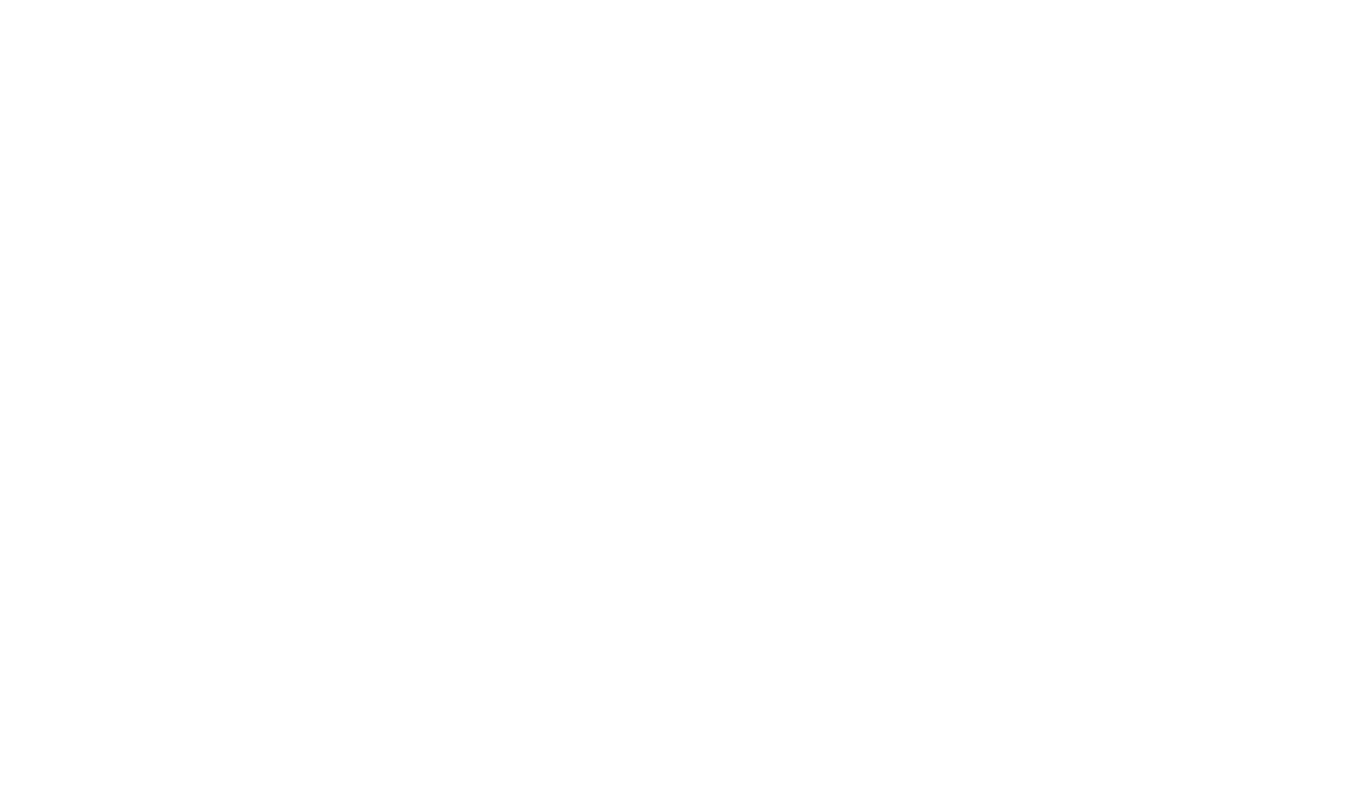
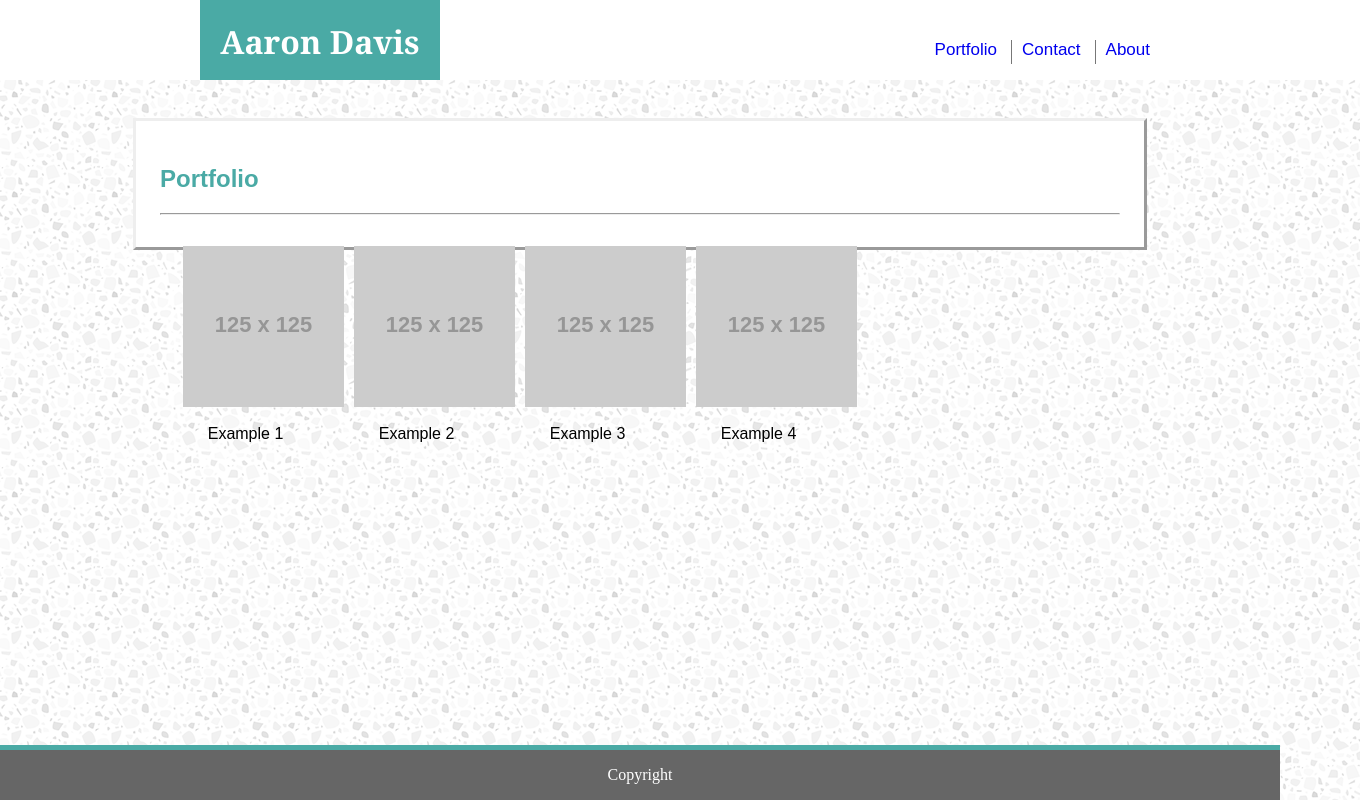
Before and after one commit to aaronrd83/Basic-Portfolio, a plain HTML site: page portfolio.html in a window 1280 px wide. Shown: the whole page, 1360 px wide, since content can reach past the window. Drawn offline with Linux system fonts and the light colour scheme; placeholder pictures from the web are drawn by us.

Commit message:
homework upload

```diff
--- a/assets/css/style.css
+++ b/assets/css/style.css
@@ -0,0 +1,171 @@
+body {
+    background-image: url(../images/light-grey-terrazzo.png);
+    margin: 0%;
+}
+
+.margin {
+    width: 960px;
+    margin: auto;
+    clear: both;
+}
+
+header {
+    background: #ffffff;
+    top: 0px;
+    margin-bottom: 20px;
+    padding: 40px;
+    width: 100%;
+}
+
+.container {
+    margin: 0 auto 0 auto;
+}
+
+#content {
+    width: 960px;
+    background: white;
+    padding: 24px;
+    font-family: Arial, Helvetica, sans-serif;
+    border-style: outset;
+    margin: auto;
+}
+
+h1 {
+    float: left;
+    padding: 20px 0px;
+    background: #4aaaa5;
+    color: white;
+    position: fixed;
+    text-align: center;
+    margin: 0;
+    top: 0;
+    width: 240px;
+    height: 40px;
+    clear: both;
+    font-family: 'Georgia', Times, 'Times New Roman', serif;
+}
+
+h2 {
+    color: #4aaaa5;
+}
+.clearfix {
+    clear: initial;
+}
+
+img {
+    float: left;
+    padding: 18px
+
+}
+
+ul {
+    list-style: none;
+    float: right;
+    margin: 0;
+
+
+}
+
+.topnav li {
+    /* float: right; */
+    color: #777777;
+    height: 24px;
+    padding: 0px 10px;
+    border-left: 1px solid #777777;
+    text-align: center;
+    font-family: Arial, Helvetica, sans-serif;
+    font-size: 17px;
+    text-decoration: none;
+    display: inline-block;
+    clear: both;
+    margin: 0;
+}
+
+li:last-child {
+    border-right: none;
+}
+
+li:first-child {
+    border-left: none;
+}
+
+li:hover {
+    background-color: #CCCCCC
+
+}
+
+.footer {
+    position: fixed;
+    left: 0;
+    bottom: 0;
+    width: 100%;
+    background-color: #666666;
+    color: white;
+    text-align: center;
+    height: 50px;
+    margin-top: 10px;
+    border-top: 5px solid #4aaaa5;
+}
+
+input[type=text], select, textarea {
+    width: 960px; /* Full width */
+    padding: 12px; /* Some padding */
+    border: 1px solid #ccc; /* Gray border */
+    border-radius: 4px; /* Rounded borders */
+    box-sizing: border-box; /* Make sure that padding and width stays in place */
+    margin-top: 6px; /* Add a top margin */
+    margin-bottom: 16px; /* Bottom margin */
+    resize: vertical; /* Allow the user to vertically resize the textarea (not horizontally) */
+}
+
+input[type=submit] {
+    background-color: #4aaaa5;
+    color: white;
+    padding: 12px 20px;
+    border: none;
+    border-radius: 4px;
+    cursor: pointer;
+}
+
+.box-4, .box-5 {
+    float: left;
+    overflow: hidden;
+}
+
+.box {
+    height: 150px;
+    width: 150px;
+}
+
+a:link {
+    text-decoration: none;
+}
+
+a:visited {
+    text-decoration: none;
+}
+
+a:hover {
+    text-decoration: underline;
+}
+
+a:active {
+    text-decoration: underline;
+}
+
+
+div.gallery {
+    margin: 5px;
+    float: left;
+
+}
+
+div.gallery img {
+    width: 100%;
+    height: auto;
+}
+
+div.desc {
+    padding: 15px;
+    text-align: center;
+}
--- a/portfolio.html
+++ b/portfolio.html
@@ -3,3 +3,63 @@
 
 <head>
   <meta charset="UTF-8">
+  <title>Portfolio</title>
+  <link rel="stylesheet" type="text/css" href="assets/css/style.css">
+</head>
+
+<body>
+ <div class="container">
+    <header>
+      <div class="margin">
+      <h1>Aaron Davis</h1>
+
+      <div class="topnav">
+        <ul>
+          <li><a class="active" href="#portfolio">Portfolio</a></li>
+          <li><a href="#contact">Contact</a></li>
+          <li><a href="#about">About</a></li>
+        </ul>
+      </div>
+      </div>
+    </header>
+<br>
+<div id="content">
+  <section class="clearfix">
+  <h2>Portfolio</h2>
+  <hr >
+  <div class="gallery">
+      <a target="_blank" href="#">
+        <img src="http://via.placeholder.com/125x125" alt="Fjords">
+      </a>
+      <div class="desc">Example 1</div>
+    </div>
+
+    <div class="gallery">
+      <a target="_blank" href="#">
+        <img src="http://via.placeholder.com/125x125" alt="Forest">
+      </a>
+      <div class="desc">Example 2</div>
+    </div>
+
+    <div class="gallery">
+      <a target="_blank" href="#">
+        <img src="http://via.placeholder.com/125x125" alt="Northern Lights">
+      </a>
+      <div class="desc">Example 3</div>
+    </div>
+
+    <div class="gallery">
+      <a target="_blank" href="#">
+        <img src="http://via.placeholder.com/125x125" alt="Mountains">
+      </a>
+      <div class="desc">Example 4</div>
+    </div>
+  </section>
+</div>
+</div>
+<div class="footer">
+  <p>Copyright</p>
+</div>
+
+
+</body>
```
Also changed, not shown: contact.html (+47 -0 lines), index.html (+55 -1 lines), index2.html (added, +45 -0 lines), assets/images/Me-AaronDavis.jpg, assets/images/dark-grey-terrazzo.png (added), assets/images/light-grey-terrazzo.png (added).
